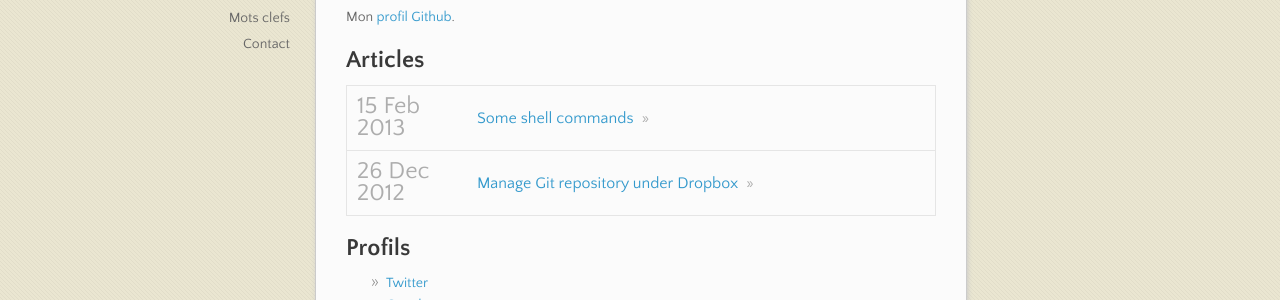
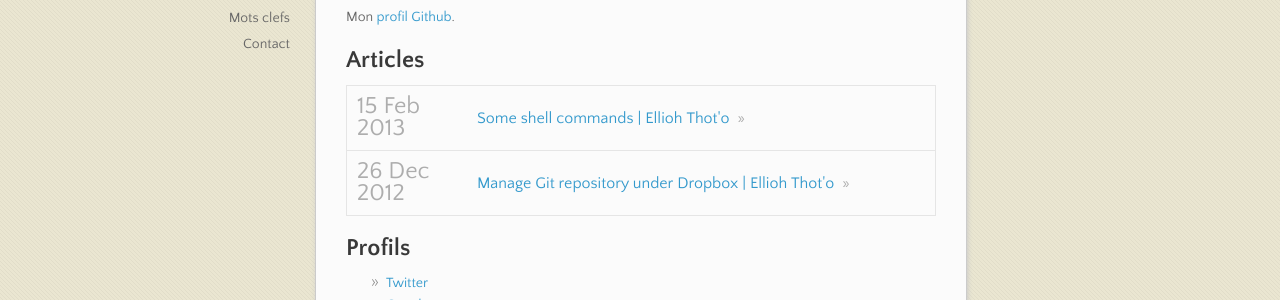
Before and after one commit to ellioh-thoto/ellioh-thoto.github.com, a Jekyll site: the page built from index.md, in a window 1280 px wide and 1203 px high. Shown: the part 293-593 px from the top of the window. Built offline with Jekyll 4.4.1, drawn with Linux system fonts in a browser that asks for light colours; nearby versions of some CDN libraries.

Commit message:
change article list

```diff
--- a/_layouts/blue.html
+++ b/_layouts/blue.html
@@ -3,7 +3,7 @@
   <head>
     <meta charset="utf-8">
     <meta http-equiv="X-UA-Compatible" content="chrome=1">
-    <title>{{�page.title }}</title>
+    <title>{{page.title }}</title>
     <link rel="stylesheet" href="/css/blue.css">
     <link rel="stylesheet" href="/css/pygment_trac.css">
     <script src="https://ajax.googleapis.com/ajax/libs/jquery/1.7.1/jquery.min.js"></script>
--- a/_posts/2012-12-26-manage_git_repository_under_dropbox.md
+++ b/_posts/2012-12-26-manage_git_repository_under_dropbox.md
@@ -1,6 +1,6 @@
 ---
 layout: post
-title: Manage Git repository under Dropbox
+title: Manage Git repository under Dropbox | Ellioh Thot'o
 published: true
 
 tags:
--- a/_posts/2013-02-15-shell_commands.md
+++ b/_posts/2013-02-15-shell_commands.md
@@ -1,11 +1,12 @@
 ---
 layout: post
-title: Some shell commands
+title: Some shell commands | Ellioh Thot'o
 published: true
 
 tags:
 - shell
 - command-line
+- linux
 ---
 
 1. Repeat previous command
```
